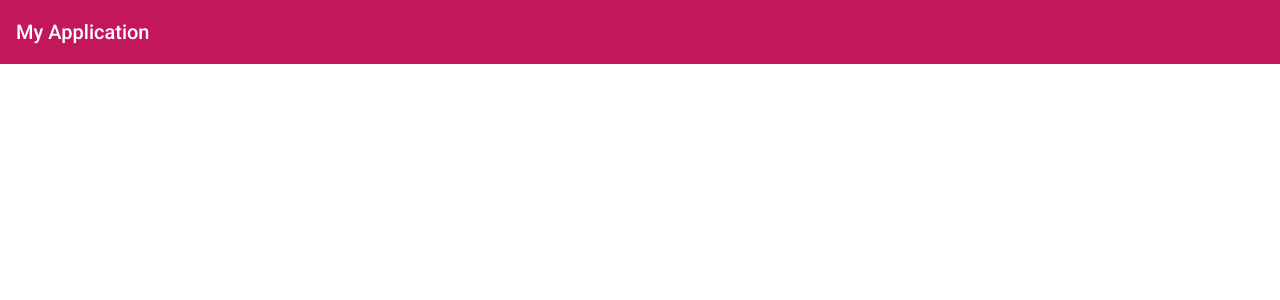
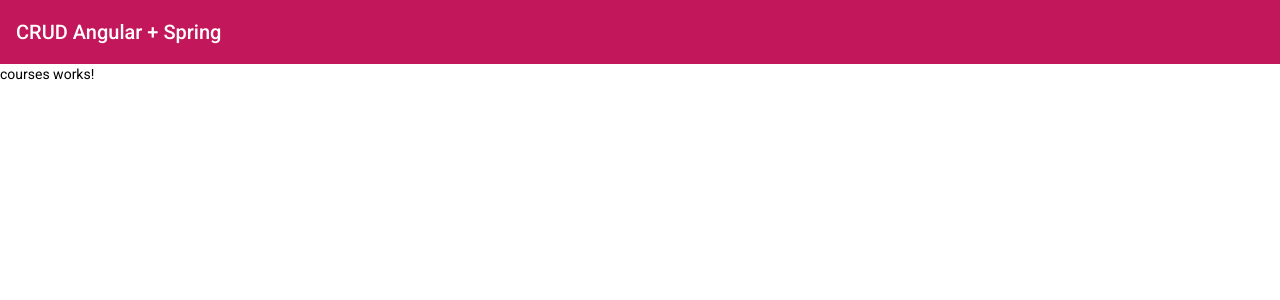
Before and after one commit to alvaroaxsmith/crud-angular-spring, an Angular app: page /courses in a window 1280 px wide. Before the commit this address led to /. Shown: the top 300 px of the page. Built offline with nearby package versions, Linux system fonts and the light colour scheme.

Commit message:
add courses.modules

```diff
--- a/src/app/app-routing.module.ts
+++ b/src/app/app-routing.module.ts
@@ -1,7 +1,13 @@
 import { NgModule } from '@angular/core';
 import { RouterModule, Routes } from '@angular/router';
 
-const routes: Routes = [];
+const routes: Routes = [
+  { path: '', pathMatch: 'full', redirectTo: 'courses' },
+  {
+    path: 'courses',
+    loadChildren: () => import('./courses/courses.module').then(m => m.CoursesModule)
+  }
+];
 
 @NgModule({
   imports: [RouterModule.forRoot(routes)],
--- a/src/app/app.component.html
+++ b/src/app/app.component.html
@@ -1,3 +1,5 @@
 <mat-toolbar color="primary">
-  <span>My Application</span>
+  <span>CRUD Angular + Spring</span>
 </mat-toolbar>
+<router-outlet
+></router-outlet>
--- /dev/null
+++ b/src/app/courses/courses/courses.component.html
@@ -0,0 +1 @@
+<p>courses works!</p>
--- /dev/null
+++ b/src/app/courses/courses/courses.component.ts
@@ -0,0 +1,15 @@
+import { Component, OnInit } from '@angular/core';
+
+@Component({
+  selector: 'app-courses',
+  templateUrl: './courses.component.html',
+  styleUrls: ['./courses.component.scss']
+})
+export class CoursesComponent implements OnInit {
+
+  constructor() { }
+
+  ngOnInit(): void {
+  }
+
+}
```
Also changed, not shown: src/app/courses/courses-routing.module.ts (added, +14 -0 lines), src/app/courses/courses.module.ts (added, +17 -0 lines), src/app/courses/courses/courses.component.scss (added), 1 other file (tests, documents, lock files or other folders).
